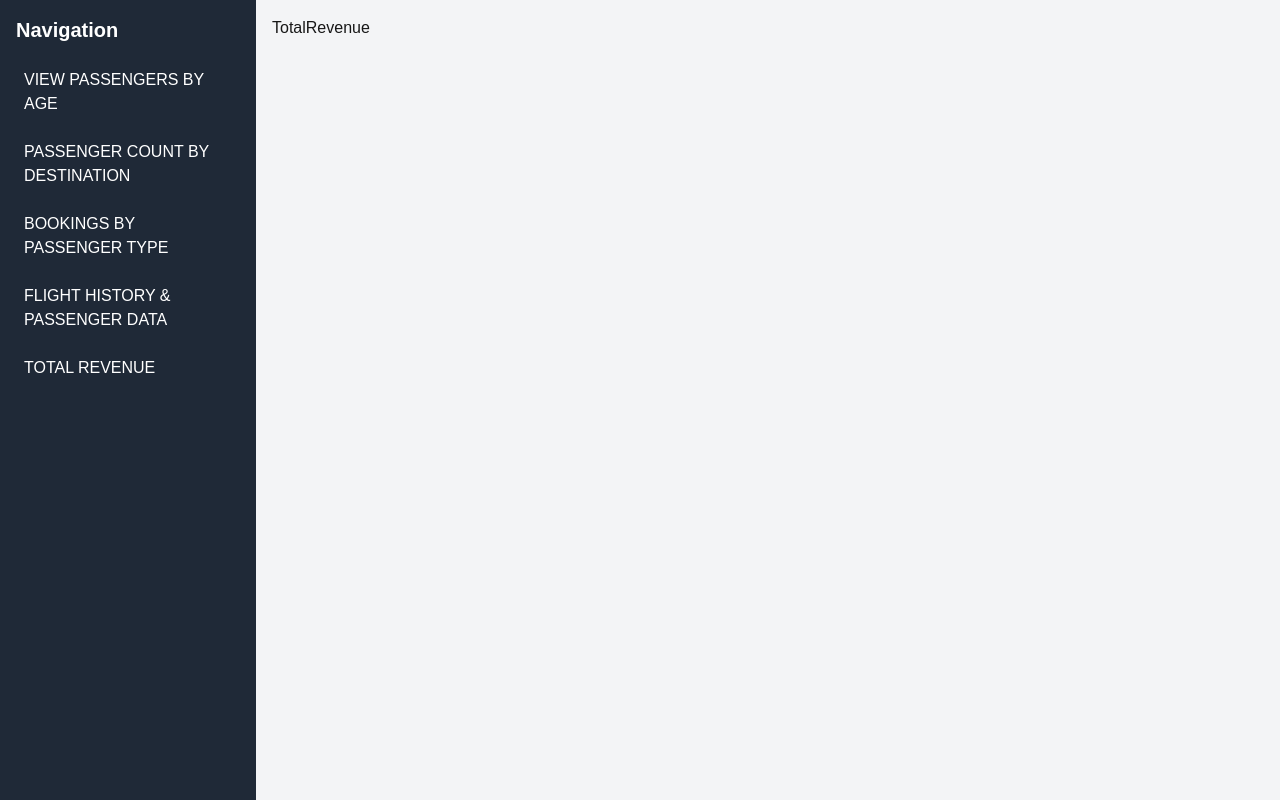
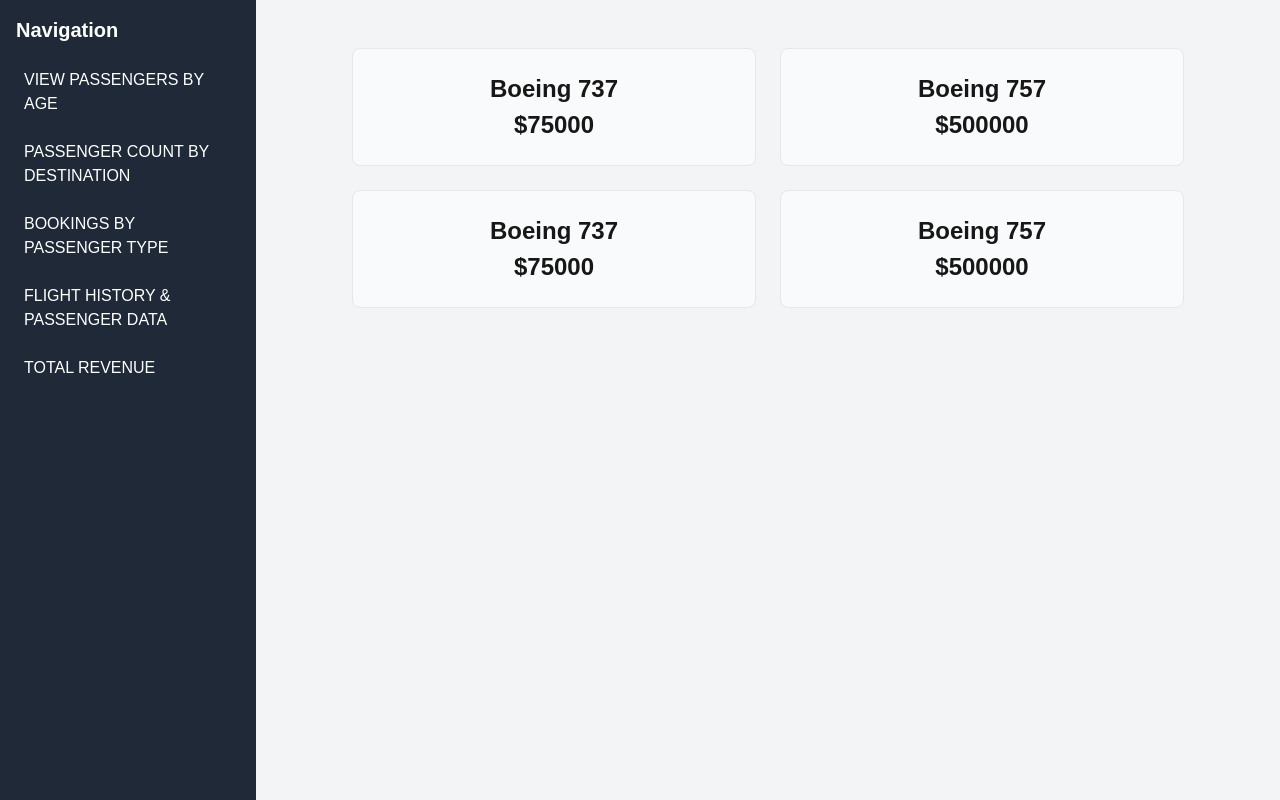
Before and after one commit to Sachintha-Lakruwan/b-airways-admin, a Next.js app: page /TotalRevenue in a window 1280 px wide. Built offline with nearby package versions, Linux system fonts and the light colour scheme.

Commit message:
static Revenue page completed

```diff
--- a/src/app/TotalRevenue/page.tsx
+++ b/src/app/TotalRevenue/page.tsx
@@ -1,7 +1,40 @@
-import React from 'react'
+"use client";
 
-export default function TotalRevenue() {
-  return (
-    <div>TotalRevenue</div>
-  )
-}
+import React, { useState } from "react";
+
+const AgeClassification = () => {
+    const [flightNumber, setFlightNumber] = useState("");
+
+    return (
+        <div className="p-8 max-w-4xl mx-auto">
+
+            <div className="grid grid-cols-2 gap-6">
+
+                <div className="p-6 border border-gray-200 rounded-lg bg-gray-50 text-center">
+                  <h4 className="text-2xl font-semibold">Boeing 737</h4>
+                  <p className="mt-1 text-2xl font-bold">$75000</p>
+                </div>
+
+
+                <div className="p-6 border border-gray-200 rounded-lg bg-gray-50 text-center">
+                  <h4 className="text-2xl font-semibold">Boeing 757</h4>
+                  <p className="mt-1 text-2xl font-bold">$500000</p>
+
+                </div>
+                <div className="p-6 border border-gray-200 rounded-lg bg-gray-50 text-center">
+                  <h4 className="text-2xl font-semibold">Boeing 737</h4>
+                  <p className="mt-1 text-2xl font-bold">$75000</p>
+                </div>
+
+
+                <div className="p-6 border border-gray-200 rounded-lg bg-gray-50 text-center">
+                  <h4 className="text-2xl font-semibold">Boeing 757</h4>
+                  <p className="mt-1 text-2xl font-bold">$500000</p>
+
+                </div>
+            </div>
+        </div>
+    );
+};
+
+export default AgeClassification;
```
